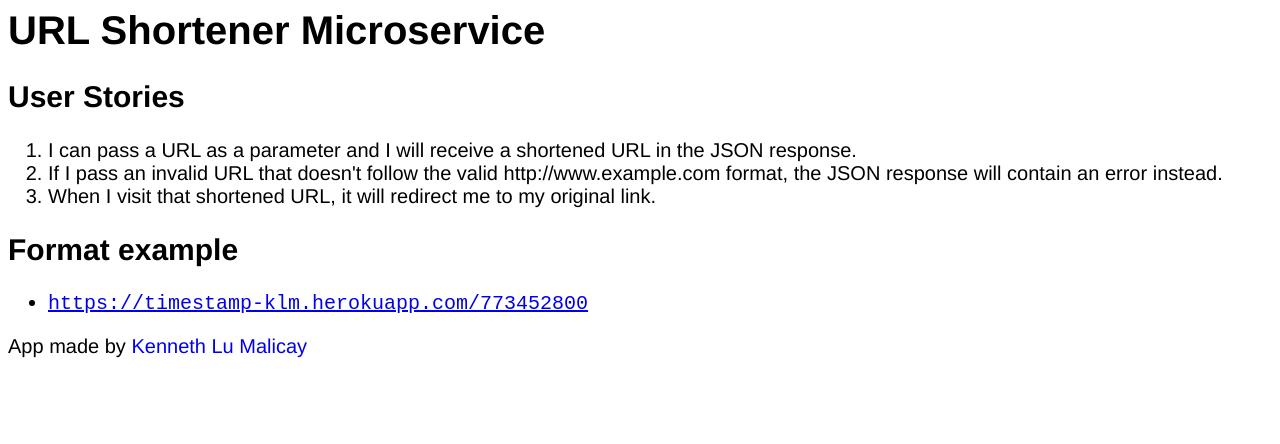
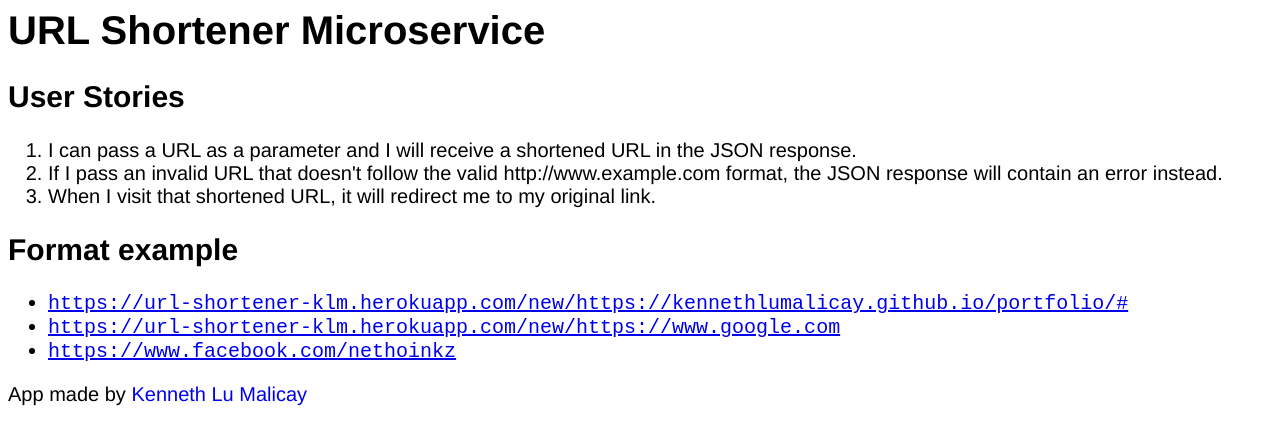
Before and after one commit to kennethlumalicay/url-shortener, a website: page view/index.html in a window 1280 px wide. Drawn offline with Linux system fonts and the light colour scheme.

Commit message:
finished

```diff
--- a/view/index.html
+++ b/view/index.html
@@ -18,7 +18,9 @@
 	<section>
 		<h2>Format example</h2>
 		<ul>
-			<li><code><a href="https://timestamp-klm.herokuapp.com/773452800">https://timestamp-klm.herokuapp.com/773452800</a></code></li>
+			<li><code><a href="https://url-shortener-klm.herokuapp.com/new/https://kennethlumalicay.github.io/portfolio/#">https://url-shortener-klm.herokuapp.com/new/https://kennethlumalicay.github.io/portfolio/#</a></code></li>
+			<li><code><a href="https://url-shortener-klm.herokuapp.com/new/https://www.google.com">https://url-shortener-klm.herokuapp.com/new/https://www.google.com</a></code></li>
+			<li><code><a href="https://www.facebook.com/nethoinkz">https://www.facebook.com/nethoinkz</a></code></li>
 		</ul>
 	</section>
 	<footer>App made by <a href="https://kennethlumalicay.github.io/portfolio/" style="text-decoration: none">Kenneth Lu Malicay</a></footer>
```
